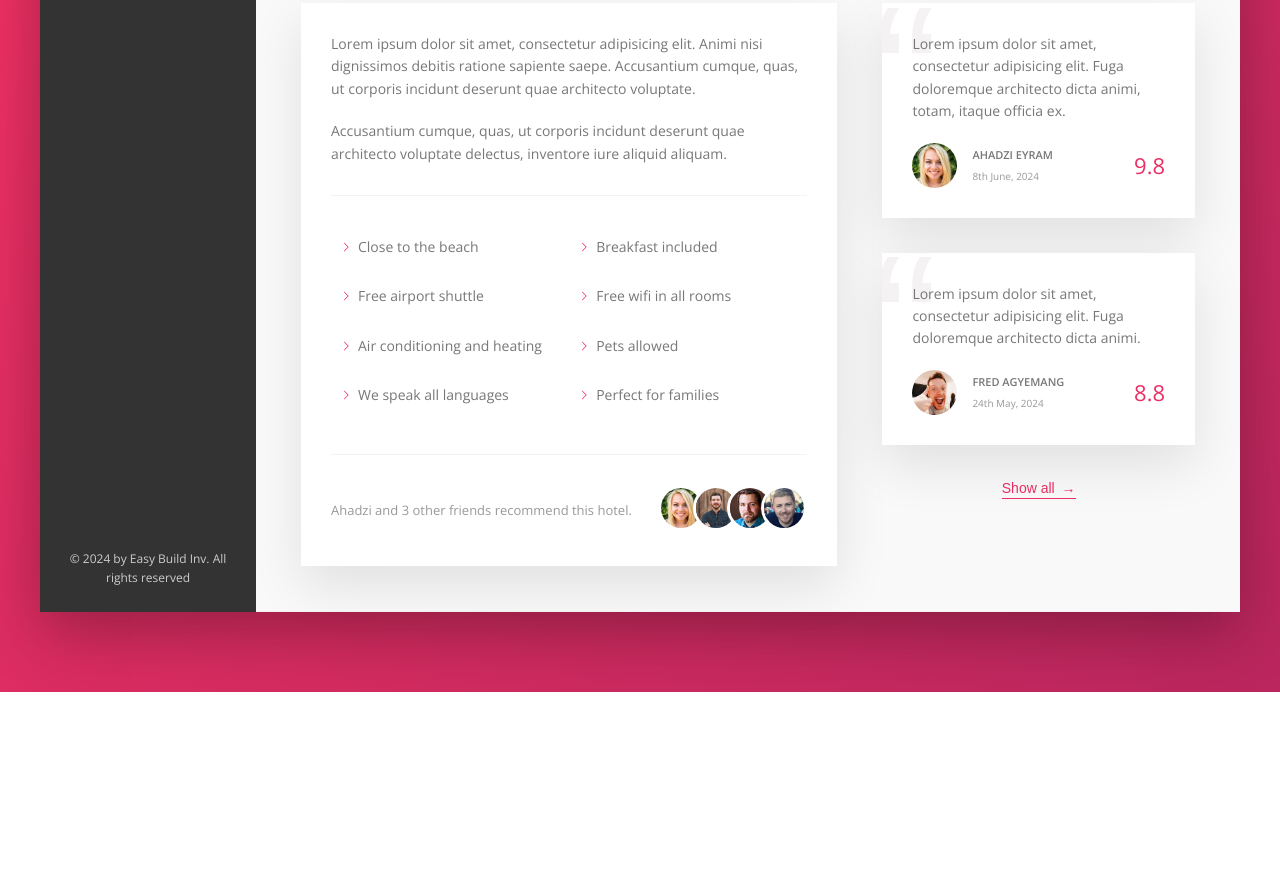
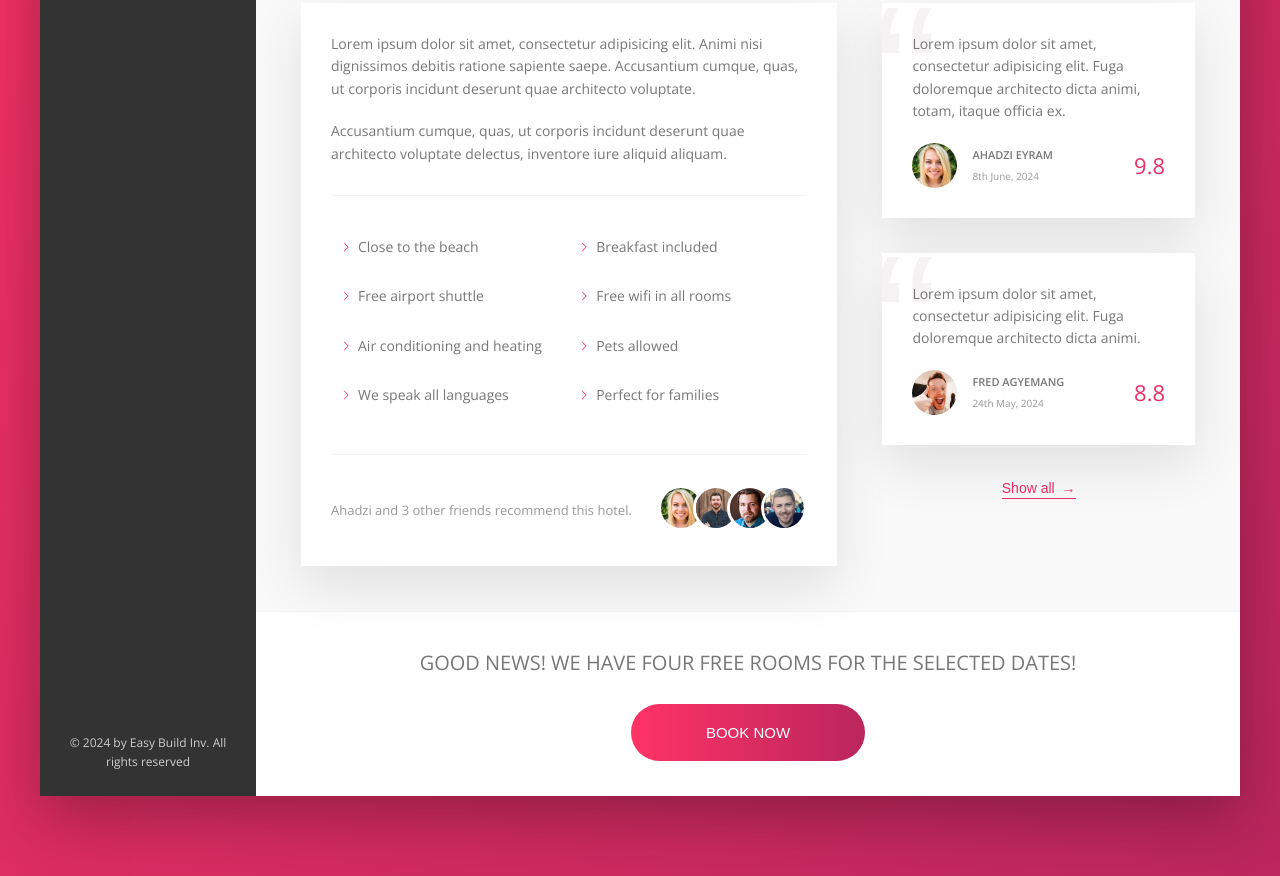
Before and after one commit to TenkorangSamuelYaw/easyBook, a website: page index.html in a window 1280 px wide. Shown: the part 644-1520 px from the top of the page. Before the commit the page ends 1336 px from the top, so only its background shows below. Drawn offline with nearby package versions, Linux system fonts and the light colour scheme.

Commit message:
Add call to action (cta) button

```diff
--- a/index.html
+++ b/index.html
@@ -201,6 +201,15 @@
                             <button class="btn-inline">Show all <span>&rarr;</span></button>
                         </div>
                     </div>
+                    <div class="cta">
+                        <h2 class="cta__book-now">
+                            Good news! We have four free rooms for the selected dates!
+                        </h2>
+                        <button class="btn">
+                            <span class="btn__visible">Book now</span>
+                            <span class="btn__invisible">Only 4 rooms left</span>
+                        </button>
+                    </div>
 
                 </main>
             </div>
--- a/sass/_components.scss
+++ b/sass/_components.scss
@@ -478,3 +478,67 @@
         color: var(--color-grey-light-2);
     }
 }
+
+///////////////////////////////////////////////////
+// Call to action (cta)
+.cta {
+    padding: 3.5rem 0;
+    text-align: center;
+
+    &__book-now {
+        font-size: 2rem;
+        font-weight: 300;
+        text-transform: uppercase;
+        margin-bottom: 2.5rem;
+    }
+}
+
+.btn {
+    font-size: 1.5rem;
+    font-weight: 300;
+    text-transform: uppercase;
+    border-radius: 100px;
+    border: none;
+    background-image: linear-gradient(to right, var(--color-primary-light), var(--color-primary-dark));
+    color: #fff;
+    position: relative;
+    overflow: hidden; // Hide anything overflowing, especially button__invisible
+    cursor: pointer;
+
+    & > * {
+        display: inline-block;
+        height: 100%;
+        width: 100%;
+        transition: all .2s;
+    }
+
+    &__visible {
+        padding: 2rem 7.5rem;
+    }
+
+    &__invisible {
+        padding: 2rem; // The padding on the sides makes the text occupy more space
+        position: absolute;
+        left: 0;
+        top: -100%; // Move 100% up the height of the element
+    }
+
+    &:hover {
+        background-image: linear-gradient(to left, var(--color-primary-light), var(--color-primary-dark));
+    }
+
+    &:hover &__invisible {
+        top: 0;
+    }
+
+    &:hover &__visible {
+        // Because I didn't use position absolute on the btn__visible, I can't set it's top like I did for
+        // btn__invisible, so I have to use trnasform
+        transform: translateY(100%); // translate 100% of the height down
+    }
+
+    &:focus {
+        outline: none;
+        animation: pulsate 1s infinite;
+    }
+}
```
Also changed, not shown: css/style.css.
